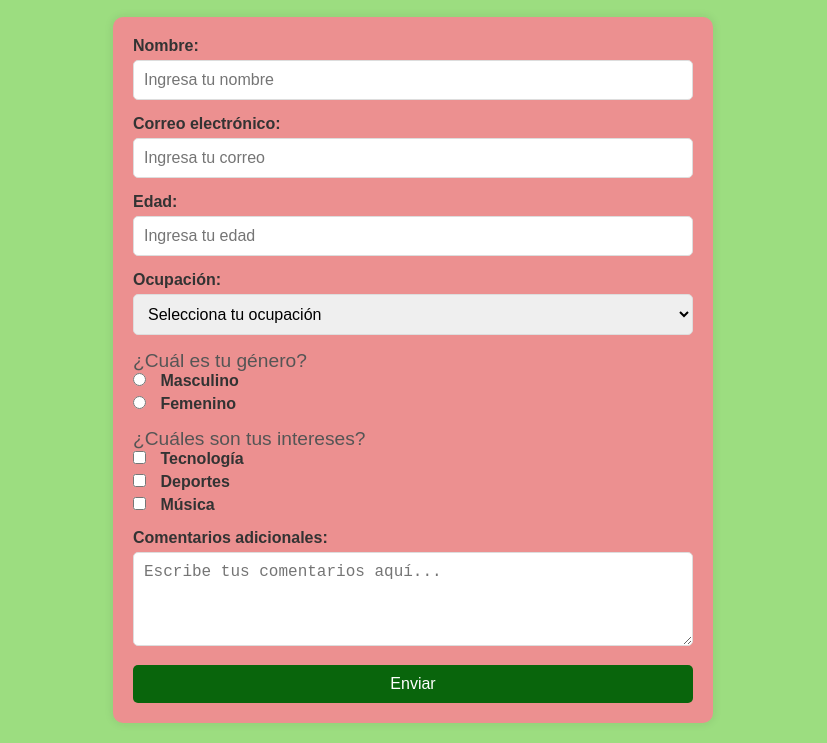
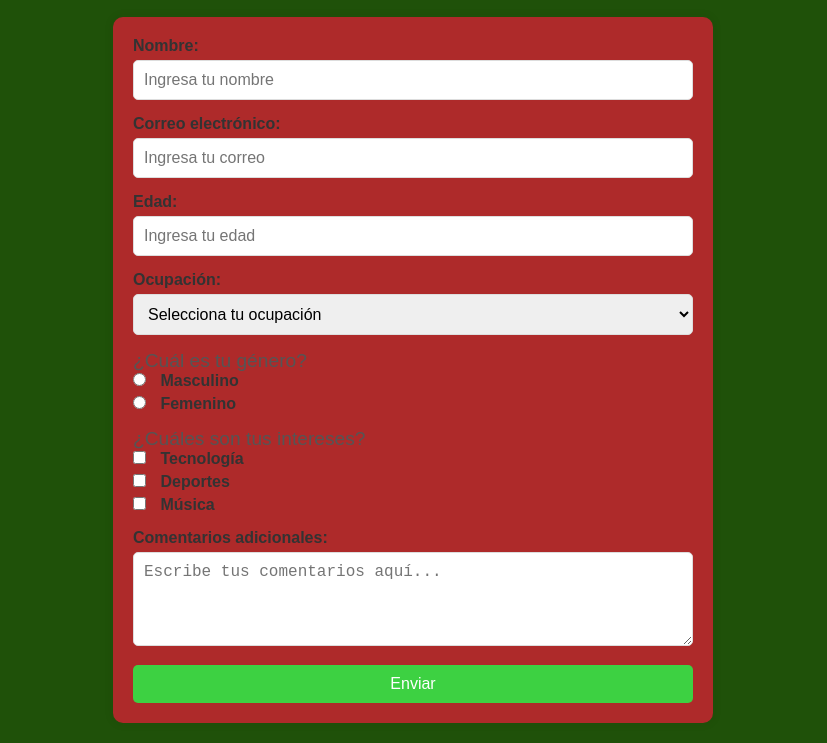
Before and after one commit to ALEXXA2303/alexa, a plain HTML site: page index.html in a window 1280 px wide. Shown: the part 90-833 px from the top of the page, without its empty margins (227-1054 px from the left). Drawn offline with Linux system fonts and the light colour scheme.

Commit message:
Color fondo

```diff
--- a/styles.css
+++ b/styles.css
@@ -6,7 +6,7 @@
 
   body {
     font-family: Arial, sans-serif;
-    background-color: #9cdd80;
+    background-color: #1f5109;
     padding: 20px;
   }
 
@@ -26,7 +26,7 @@
   }
 
   form {
-    background-color: rgb(236, 144, 144);
+    background-color: rgb(174, 42, 42);
     max-width: 600px;
     margin: 0 auto;
     padding: 20px;
@@ -70,7 +70,7 @@
     display: block;
     width: 100%;
     padding: 10px;
-    background-color: #09650c;
+    background-color: #3dd142;
     color: white;
     border: none;
     border-radius: 5px;
@@ -79,5 +79,5 @@
   }
 
   button:hover {
-    background-color: #45a049;
+    background-color: #17821e;
   }
```
